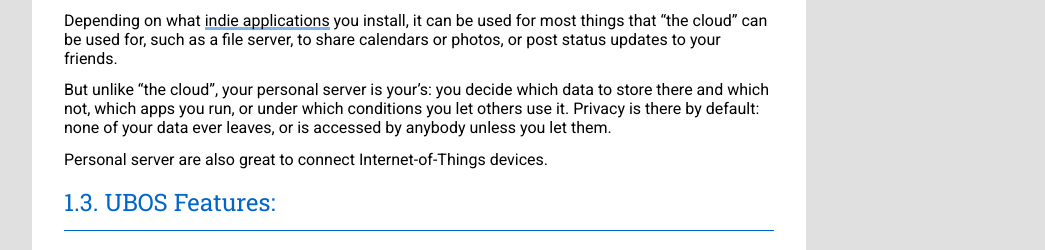
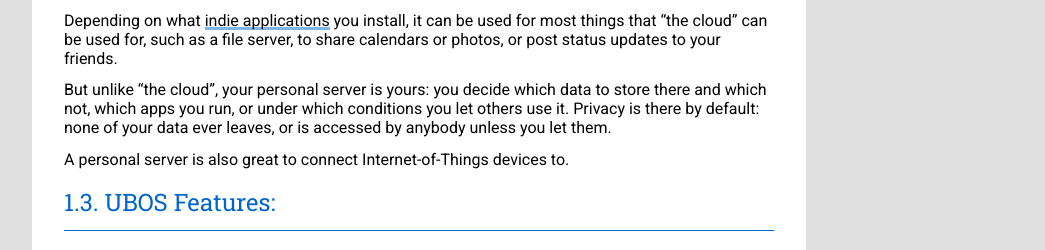
Before and after one commit to uboslinux/ubos-docs, a Sphinx documentation site: the page built from source/about.rst, in a window 1280 px wide. Shown: the part 609-859 px from the top of the page, without its empty margins (118-1163 px from the left). Built offline with Sphinx 7.4.7, drawn with Linux system fonts in a browser that asks for light colours.

Commit message:
typos corrected per feedback

```diff
--- a/source/about.rst
+++ b/source/about.rst
@@ -32,12 +32,12 @@ Depending on what :term:`indie applications <Indie application>` you install, it
 for most things that "the cloud" can be used for, such as a file server, to share calendars
 or photos, or post status updates to your friends.
 
-But unlike "the cloud", your personal server is your's: you decide which data to store there
+But unlike "the cloud", your personal server is yours: you decide which data to store there
 and which not, which apps you run, or under which conditions you let others use it. Privacy
 is there by default: none of your data ever leaves, or is accessed by anybody unless you
 let them.
 
-Personal server are also great to connect Internet-of-Things devices.
+A personal server is also great to connect Internet-of-Things devices to.
 
 UBOS Features:
 --------------
```
